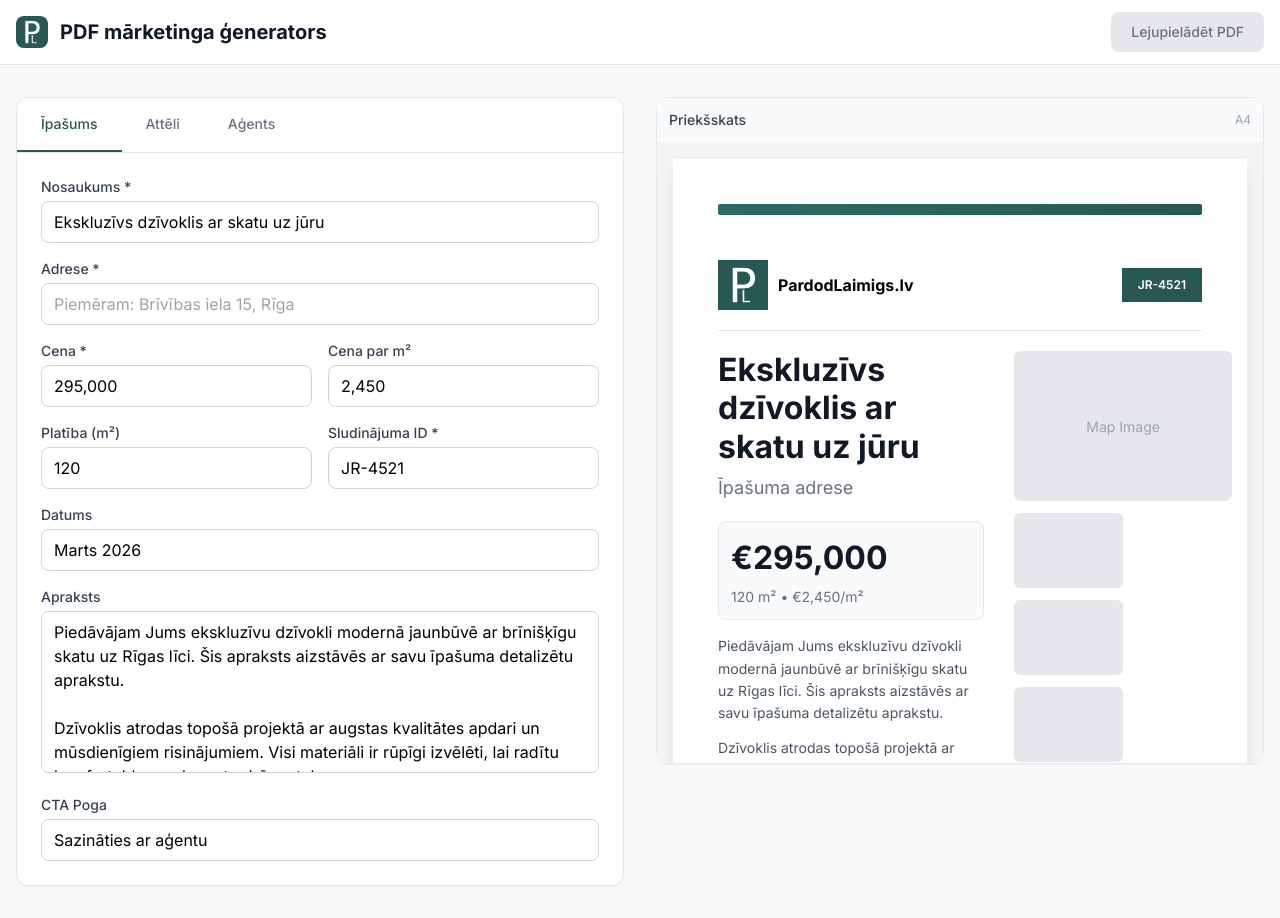
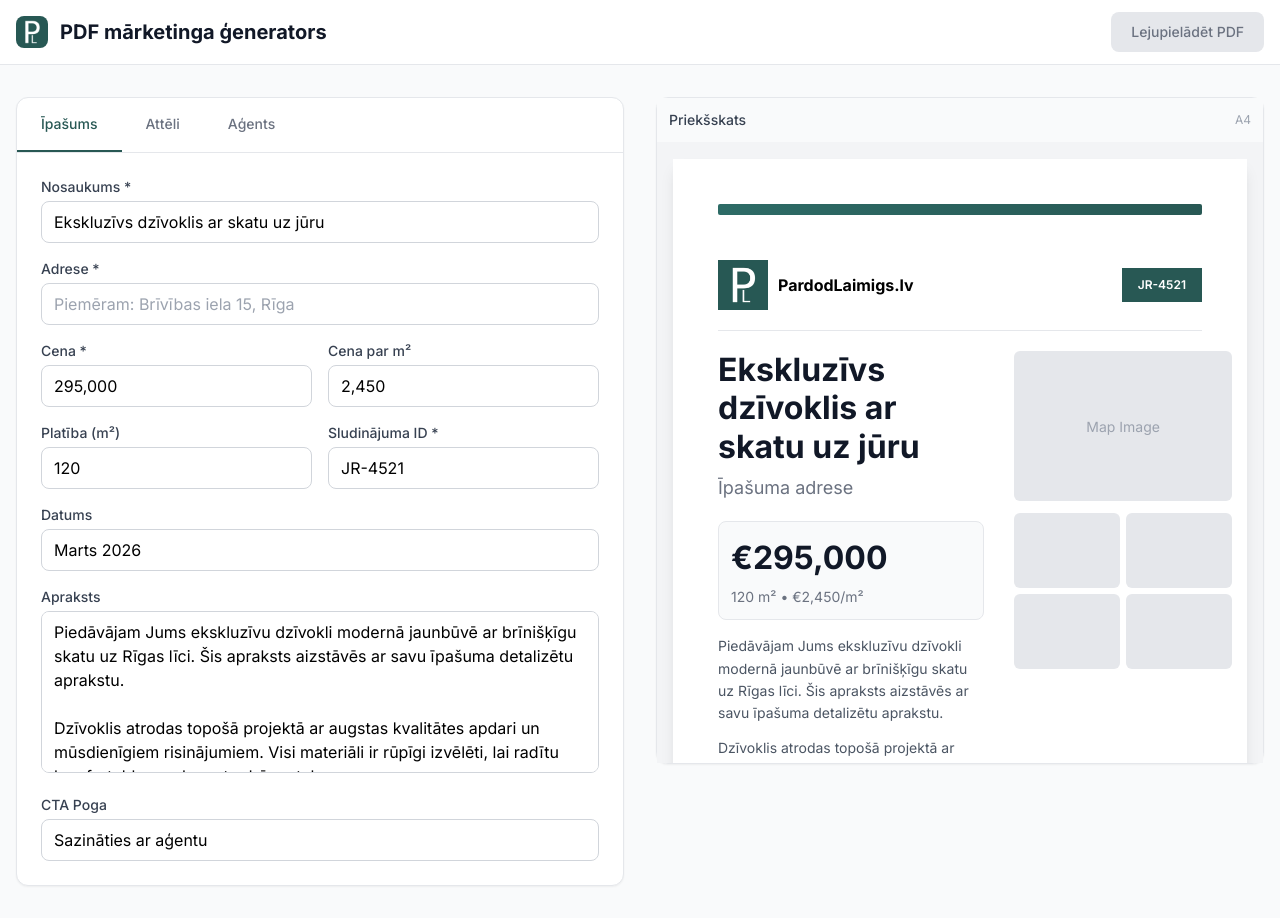
Before and after one commit to klavsveg99/real-estate-flyer-generator, a Next.js app: page / in a window 1280 px wide. Built offline with nearby package versions, Linux system fonts and the light colour scheme; what @react-pdf/renderer would draw is missing.

Commit message:
Simplify gallery: 2 columns, single image takes full width

```diff
--- a/app/components/FlyerPdf.tsx
+++ b/app/components/FlyerPdf.tsx
@@ -65,22 +65,6 @@ export function FlyerPdfDocument({ listing, mapImage, galleryImages }: FlyerPdfP
 
   const galleryItems = galleryImages.slice(0, 6);
 
-  const renderGalleryRow = (items: ImageFile[], startIndex: number) => {
-    if (items.length === 0) return null;
-    const isFullRow = items.length === 2;
-
-    return (
-      <View key={`gallery-row-${startIndex}`} style={[styles.galleryRow, startIndex === 4 ? { marginBottom: 0 } : {}]}>
-        {items.map((img, idx) => (
-          <View key={img.id} style={isFullRow ? styles.galleryItemHalf : styles.galleryItemFull}>
-            <Image src={img.preview} style={[isFullRow ? styles.galleryItemHalf : styles.galleryItemFull, { objectFit: 'cover' }]} />
-          </View>
-        ))}
-        {!isFullRow && <View style={styles.galleryItemFull} />}
-      </View>
-    );
-  };
-
   return (
     <Document>
       <Page size="A4" style={styles.page}>
@@ -126,10 +110,15 @@ export function FlyerPdfDocument({ listing, mapImage, galleryImages }: FlyerPdfP
               )}
             </View>
 
-            <View>
-              {renderGalleryRow(galleryItems.slice(0, 2), 0)}
-              {renderGalleryRow(galleryItems.slice(2, 4), 2)}
-              {renderGalleryRow(galleryItems.slice(4, 6), 4)}
+            <View style={{ flexDirection: 'row', flexWrap: 'wrap' }}>
+              {galleryItems.map((img, i) => {
+                const hasPair = i + 1 < galleryItems.length;
+                return (
+                  <View key={img.id} style={hasPair ? styles.galleryItemHalf : styles.galleryItemFull}>
+                    <Image src={img.preview} style={[hasPair ? styles.galleryItemHalf : styles.galleryItemFull, { objectFit: 'cover' }]} />
+                  </View>
+                );
+              })}
             </View>
           </View>
         </View>
--- a/app/page.tsx
+++ b/app/page.tsx
@@ -66,22 +66,18 @@ function PreviewSection({ formState }: { formState: FormState }) {
             )}
           </div>
 
-          <div style={{ width: '100%' }}>
+          <div style={{ width: '100%', display: 'flex', flexWrap: 'wrap' }}>
             {galleryImages.length === 0 ? (
               [...Array(4)].map((_, i) => (
-                <div key={`placeholder-${i}`} style={{ width: '50%', height: '75px', marginRight: i % 2 === 0 ? '6px' : '0', marginBottom: '6px', display: 'inline-block', backgroundColor: '#e5e7eb', borderRadius: '6px' }} />
+                <div key={`placeholder-${i}`} style={{ width: 'calc(50% - 3px)', height: '75px', marginRight: i % 2 === 0 ? '6px' : '0', marginBottom: '6px', backgroundColor: '#e5e7eb', borderRadius: '6px' }} />
               ))
             ) : (
-              [...Array(3)].map((_, rowIndex) => {
-                const rowImages = galleryImages.slice(rowIndex * 2, rowIndex * 2 + 2);
-                const hasTwo = rowImages.length === 2;
+              galleryImages.map((img, i) => {
+                const isFirstInPair = i % 2 === 0;
+                const hasPair = i + 1 < galleryImages.length;
                 return (
-                  <div key={`row-${rowIndex}`} style={{ display: 'flex', marginBottom: rowIndex < 2 ? '6px' : '0', height: '75px' }}>
-                    {rowImages.map((img, colIndex) => (
-                      <div key={img?.id || `empty-${rowIndex}-${colIndex}`} style={{ width: hasTwo ? '50%' : '100%', marginRight: hasTwo && colIndex === 0 ? '6px' : '0', height: '100%' }}>
-                        <img src={img.preview} alt={`Gallery ${rowIndex * 2 + colIndex + 1}`} style={{ width: '100%', height: '100%', objectFit: 'cover', borderRadius: '6px' }} />
-                      </div>
-                    ))}
+                  <div key={img.id} style={{ width: hasPair ? 'calc(50% - 3px)' : '100%', marginRight: isFirstInPair ? '6px' : '0', marginBottom: '6px', height: '75px' }}>
+                    <img src={img.preview} alt={`Gallery ${i + 1}`} style={{ width: '100%', height: '100%', objectFit: 'cover', borderRadius: '6px' }} />
                   </div>
                 );
               })
```
